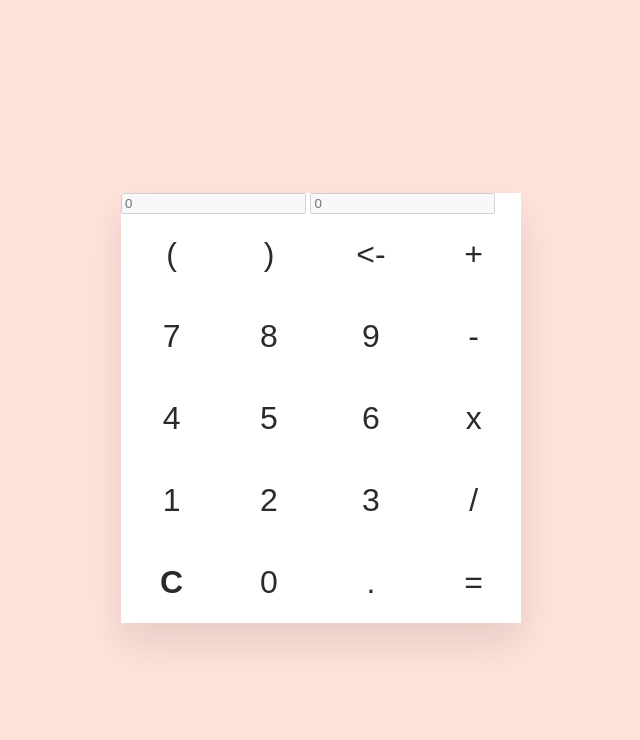
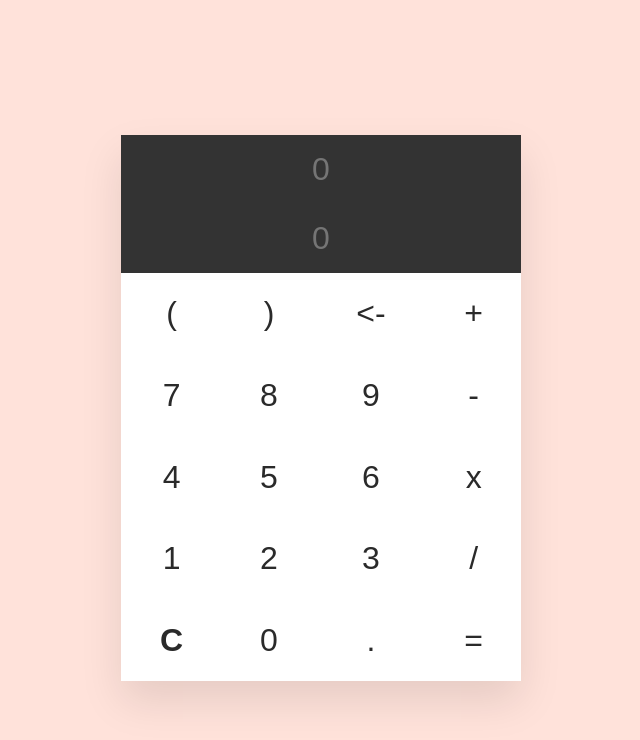
Before and after one commit to izzhamburhan/calculator, a plain HTML site: page index.html in a window 1280 px wide. Shown: the whole page, without its empty margins (319-959 px from the left). Drawn offline with Linux system fonts and the light colour scheme.

Commit message:
css for input

```diff
--- a/style.css
+++ b/style.css
@@ -35,3 +35,13 @@ td{
 td:hover{
     background-color: rgb(199,199,199);
 }
+
+input{
+    padding: 16px 16px;
+    width: 100%;
+    border: 0;
+    font-size: 2em;
+    background-color: #333;
+    color: #eee;
+    text-align: center;
+}
```
